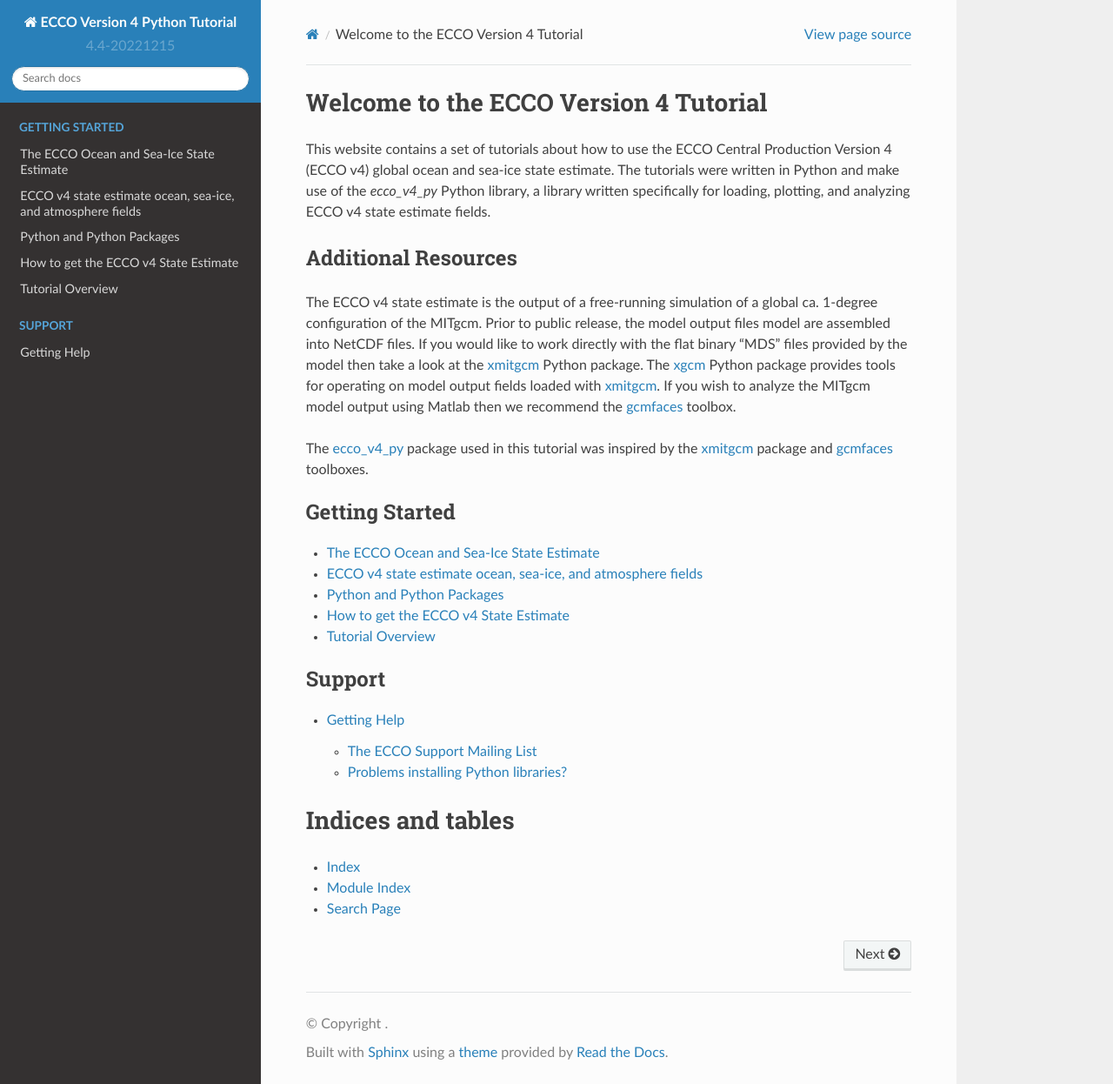
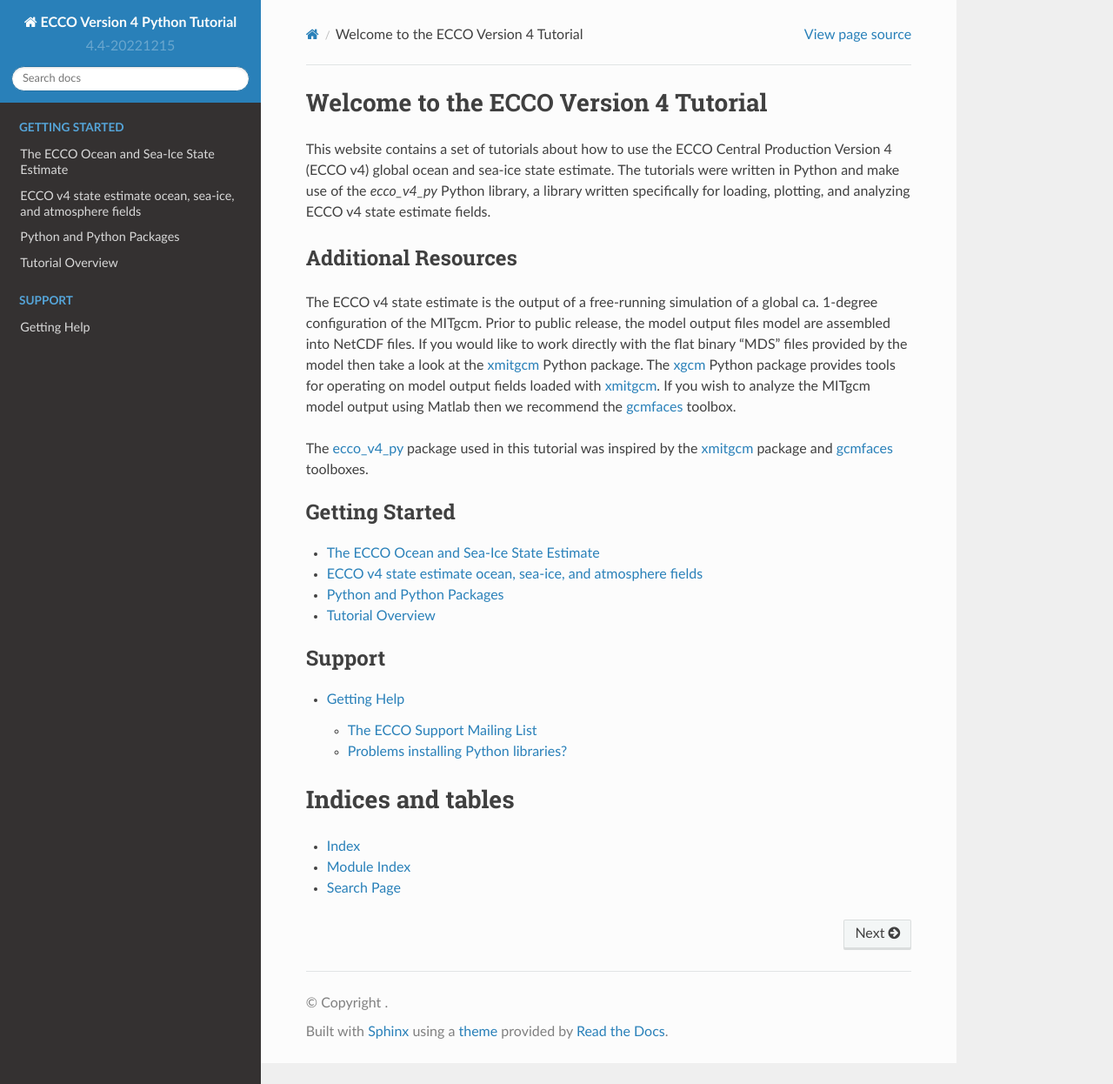
Before and after one commit to ECCO-GROUP/ECCO-v4-Python-Tutorial, a Sphinx documentation site: the page built from doc/index.rst, in a window 1280 px wide and 1246 px high. Shown: the whole window at 87% size. Built offline with Sphinx 7.4.7 and the Read the Docs theme 2.0.0, drawn with Linux system fonts in a browser that asks for light colours; formulas are drawn with MathJax 3; pages that are not in the unit, such as notebooks, are missing from menus.

```diff
--- a/doc/index.rst
+++ b/doc/index.rst
@@ -28,7 +28,6 @@
    intro
    fields
    Installing_Python_and_Python_Packages
-   Downloading_the_ECCO_v4_state_estimate
    Downloading_ECCO_Datasets_from_PODAAC_Python.ipynb
    Downloading_ECCO_Datasets_from_PODAAC_wget.md
    Tutorial_Introduction
```
Also changed, not shown: 2 other files.
